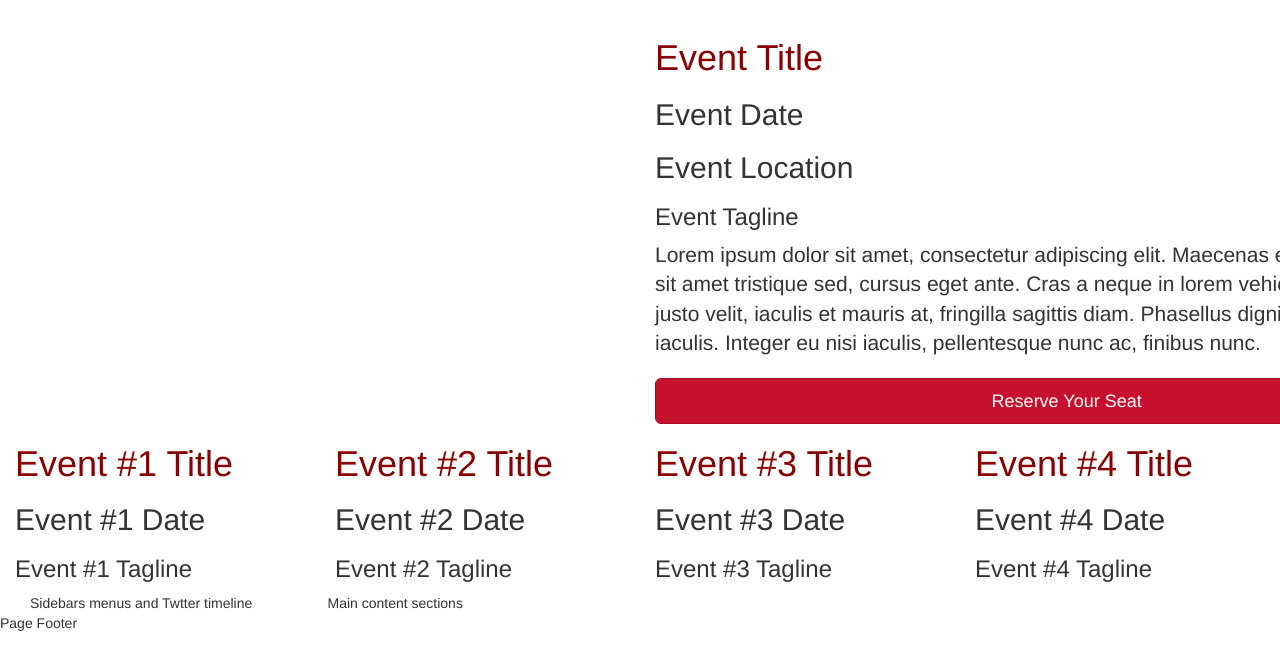
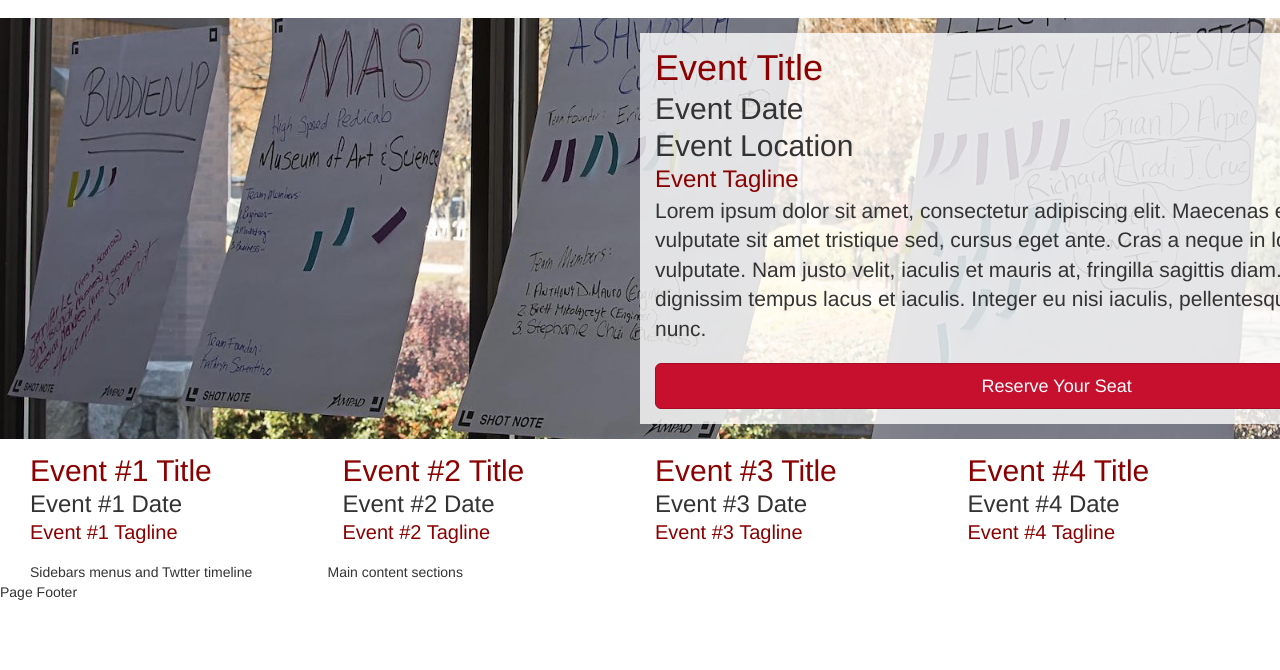
Before and after one commit to kaitarn/stagup-bootstrap, a plain HTML site: page index.html in a window 1280 px wide. Shown: the part 54-724 px from the top of the page. Drawn offline with nearby package versions, Linux system fonts and the light colour scheme.

Commit message:
Completed part 4

```diff
--- a/assets/css/styles.css
+++ b/assets/css/styles.css
@@ -16,16 +16,40 @@ h1 {
 
 /*---- Navbar Styling ----*/
 .navbar-brand {
-  padding: 6px 15px;}
+  padding: 6px 15px;
 }
 
 /*---- Feature-Panel Styling ----*/
+.feature-panel h1, .feature-panel h2, .feature-panel h3 {
+  margin:0 0 4px;}
+
+  .feature-panel h3 {color:darkred;}
+
 .featured-events-top {
   background-image: url(../images/FeaturePhoto.jpg);
   background-size: cover;
   background-position: center center;
+  padding: 15px;
 
 }
 .featured-text-container {
-  background-color: rgba
+  background-color: rgba(100%, 100%, 100%, 0.8);
+  padding: 15px;
 }
+
+.featured-events-top h2 {
+  font size: 27px;
+}
+
+.featured-events-bottom {
+  padding: 15px;
+}
+.featured-events-bottom h1 {
+  font-size: 30px;
+}
+.featured-events-bottom h2 {
+  font-size: 24px;
+}
+.featured-events-bottom h3 {
+  font-size:20px;
+}
```
